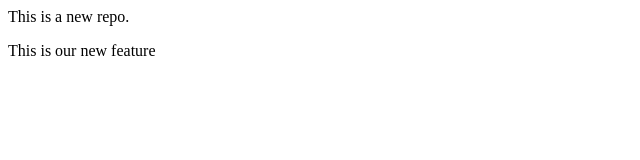
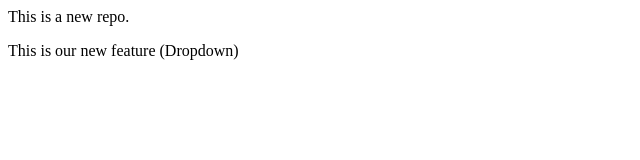
Before and after one commit to sanketpalbrj/localRepo, a plain HTML site: page index.html in a window 1280 px wide. Shown: the full height of the page, 0-640 px from the left. Drawn offline with Linux system fonts and the light colour scheme.

Commit message:
Add Dropdown

```diff
--- a/index.html
+++ b/index.html
@@ -1,2 +1,2 @@
 <p>This is a new repo.</p>
-<p> This is our new feature</p>
+<p> This is our new feature (Dropdown)</p>
```
